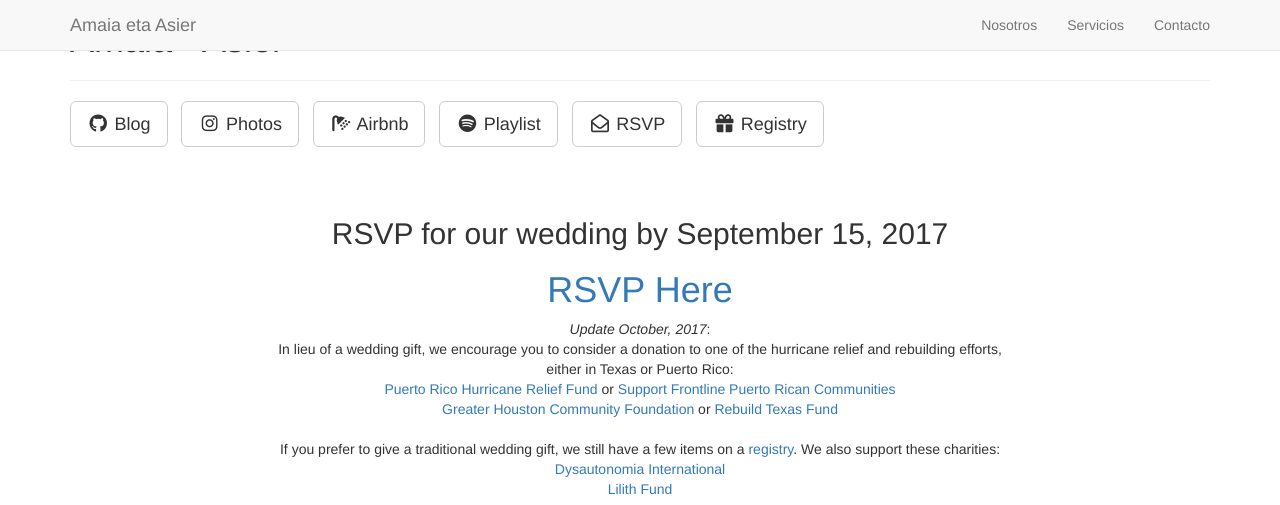
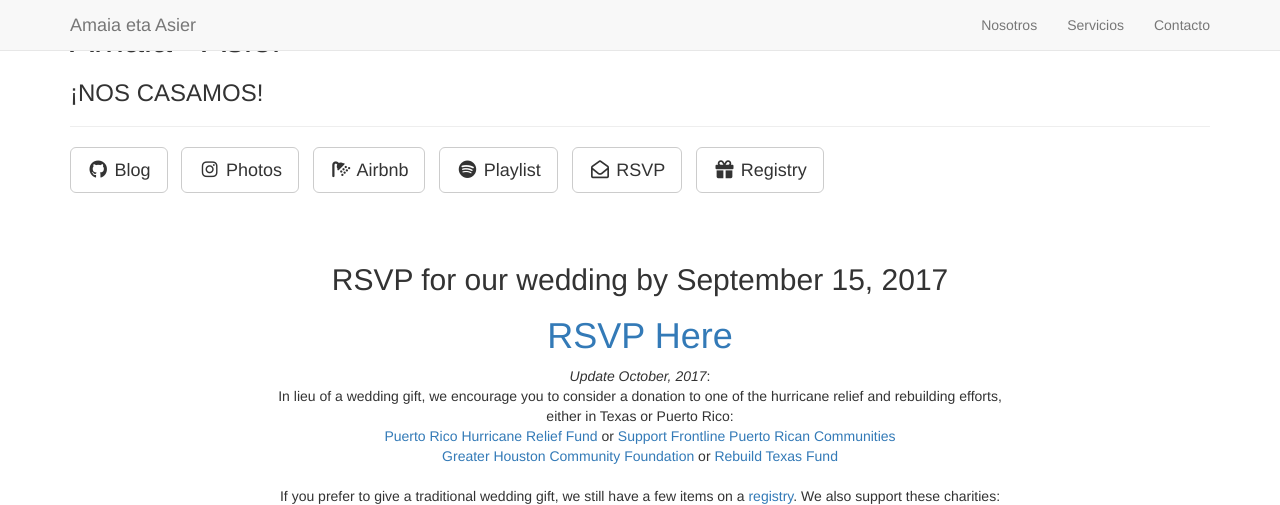
Before and after one commit to amaiasier/web, a Jekyll site: the page built from _posts/2014-09-21-services-1.markdown, in a window 1280 px wide and 900 px high, cut to the strip 0-505 px from the top of the window. Built offline with Jekyll 4.4.1, drawn with Linux system fonts in a browser that asks for light colours; nearby versions of some CDN libraries; library files that are not in the unit come from our copies.

Commit message:
Update header.html

```diff
--- a/_includes/header.html
+++ b/_includes/header.html
@@ -40,7 +40,7 @@
 				<div class="col-lg-12">
 					<div class="intro-message">
 						<h1>Amaia - Asier</h1>
-						<h3>{{ page.subTitle }}</h3>
+						<h3>¡NOS CASAMOS!</h3>
 						<hr class="intro-divider">
 						<ul class="list-inline intro-social-buttons">
 							{% for social in site.social %}
```
